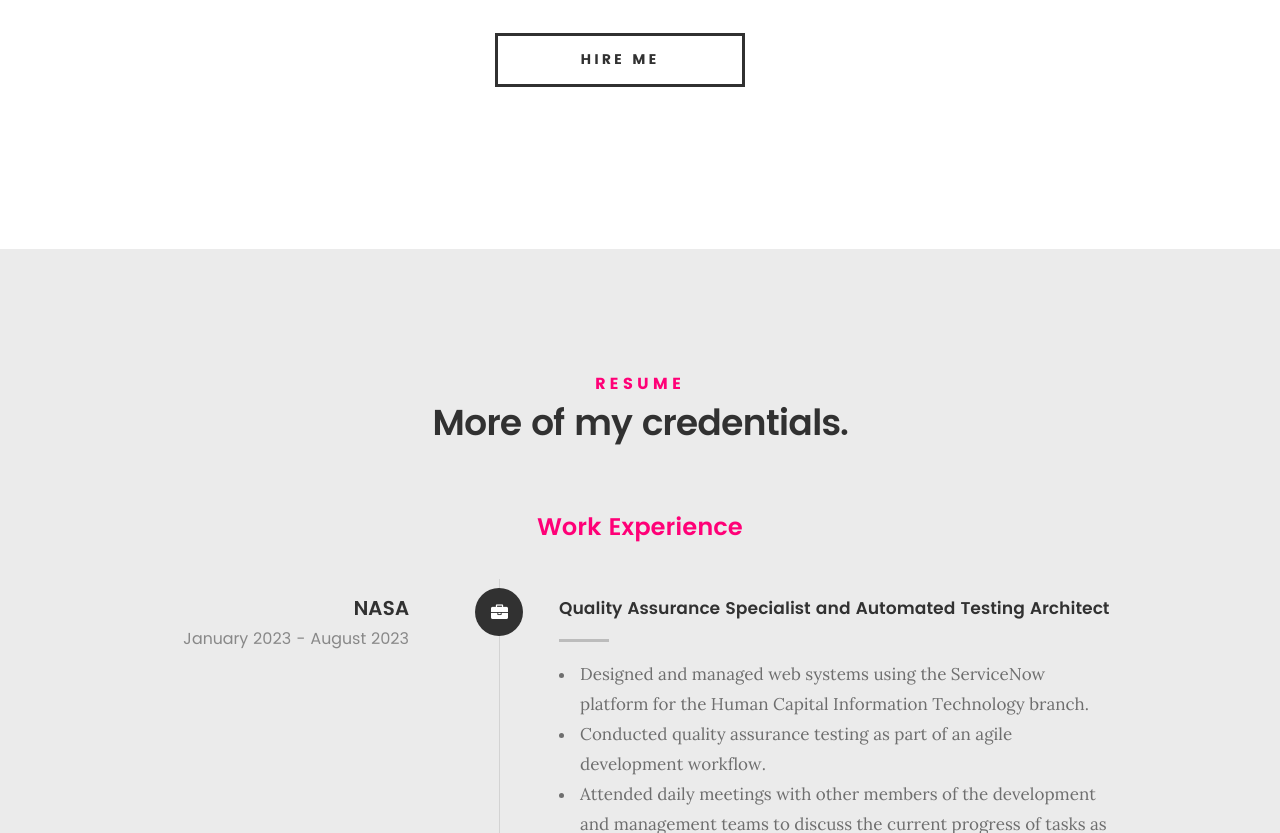
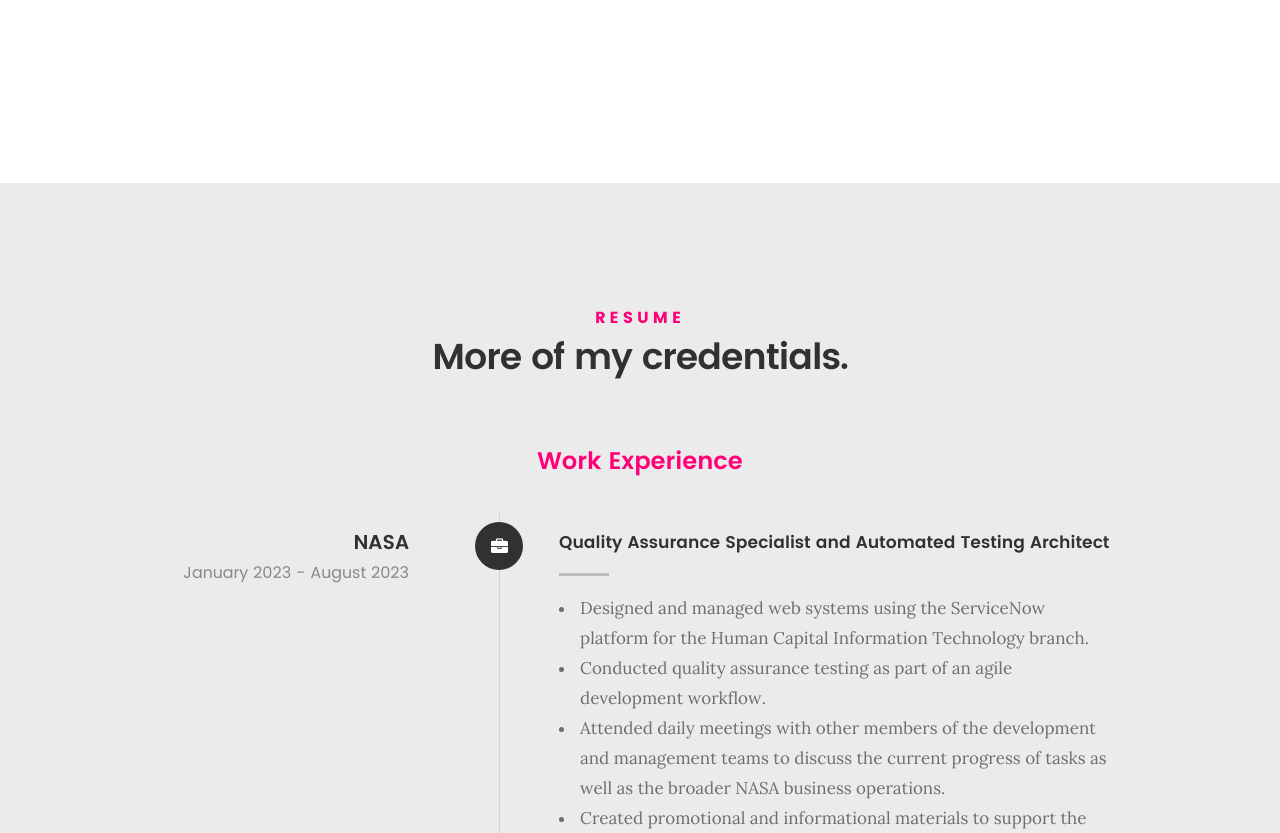
Before and after one commit to eamonrw/eamonrw.github.io, a website: page index.html in a window 1280 px wide. Shown: the part 2155-2988 px from the top of the page. Drawn offline with nearby package versions, Linux system fonts and the light colour scheme; files whose address does not match are found by name.

Commit message:
remove "Hire Me" button

```diff
--- a/index.html
+++ b/index.html
@@ -187,13 +187,6 @@
 
 			</div>
 
-		</div>
-
-		<div class="row button-section">
-			<div class="col-twelve">
-				<a href="#contact" title="Hire Me" class="button stroke smoothscroll">Hire Me</a>
-				<!-- <a href="#" title="Download CV" class="button button-primary">Download CV</a> -->
-			</div>
 		</div>
 
 	</section> <!-- /process-->
```
